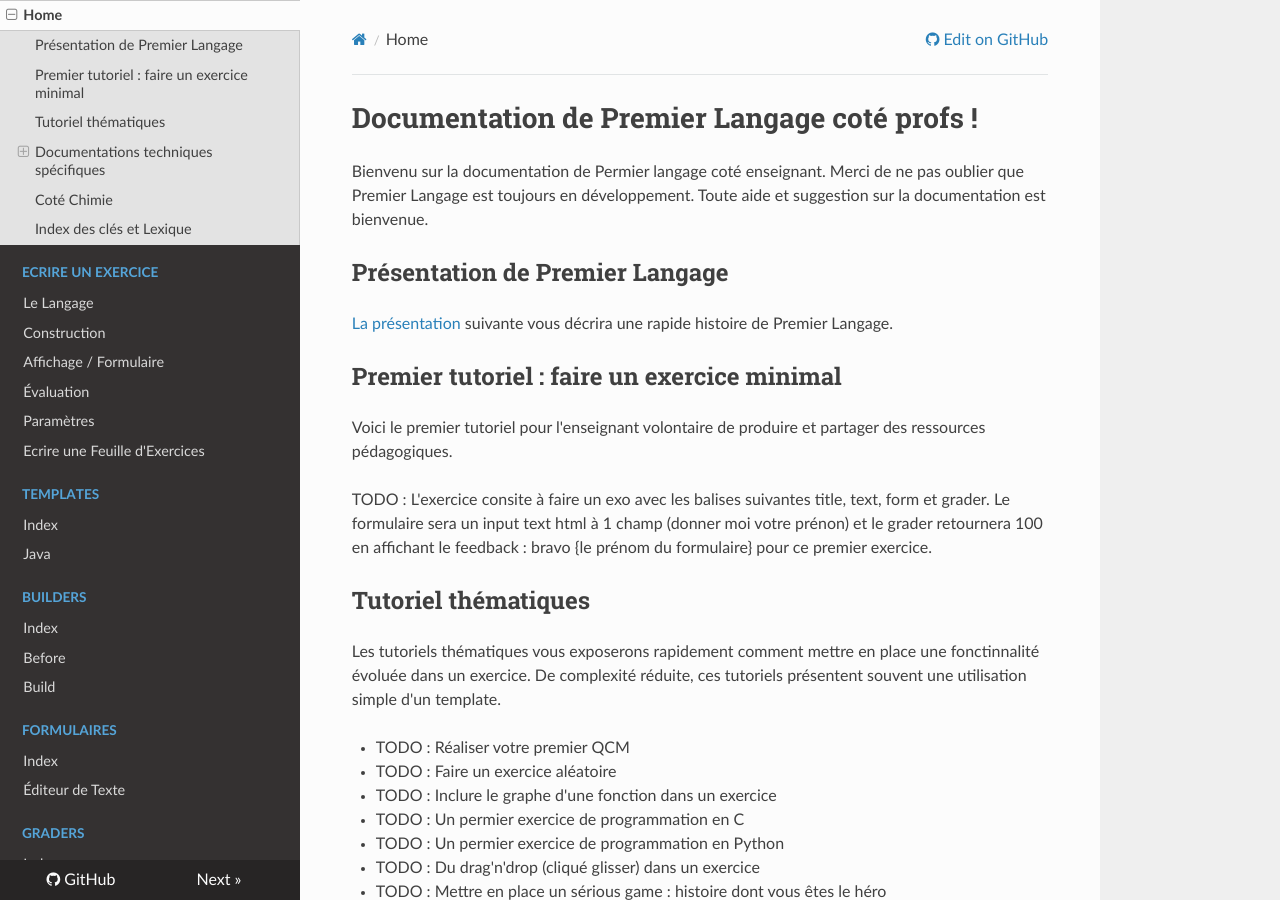
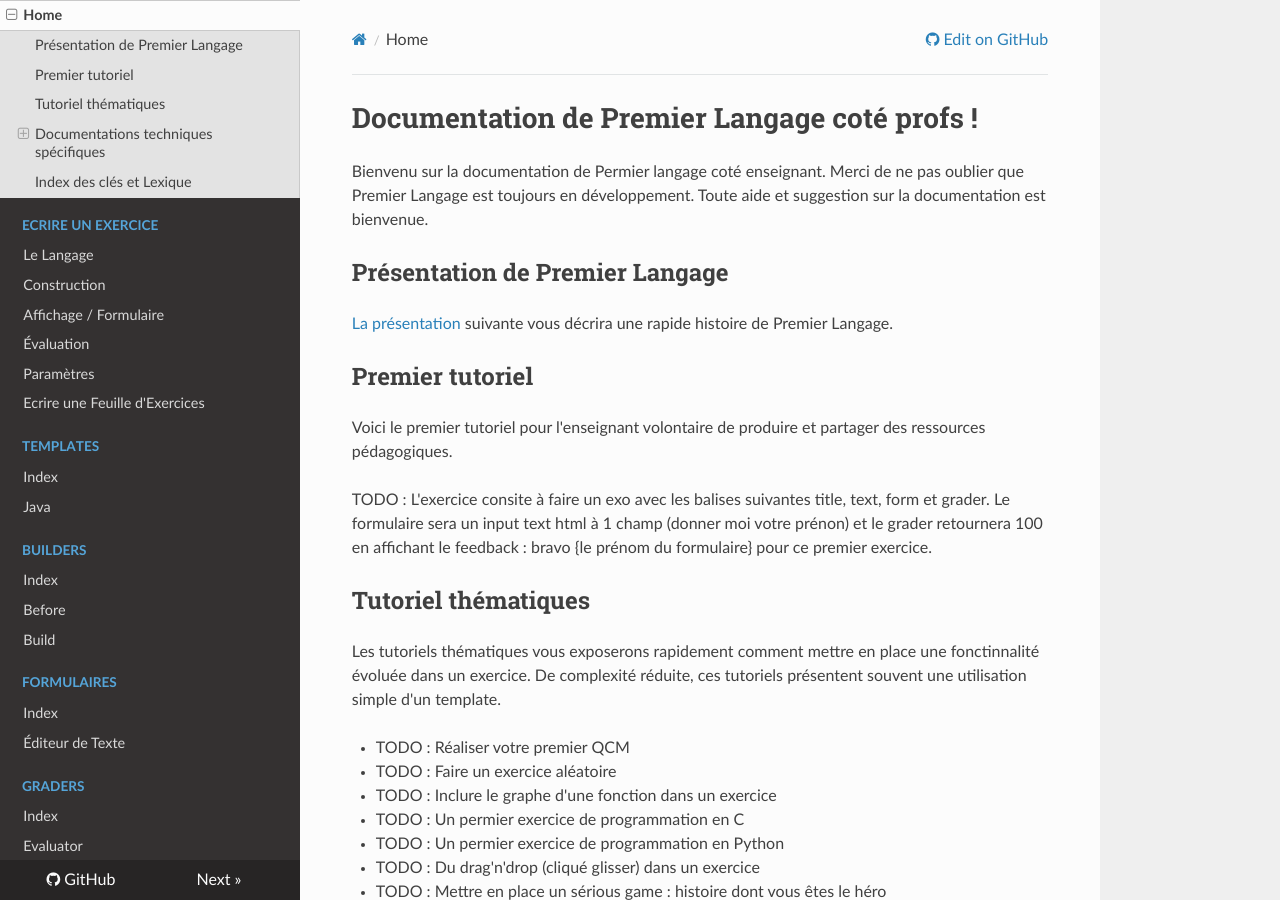
Before and after one commit to ddoyen/premierlangage-doc, an MkDocs documentation site: the page built from docs/index.md, in a window 1280 px wide and 900 px high. Built offline with MkDocs 1.6.1, drawn with Linux system fonts in a browser that asks for light colours; nearby versions of some CDN libraries.

Commit message:
Petites typos

```diff
--- a/docs/index.md
+++ b/docs/index.md
@@ -9,7 +9,7 @@ est bienvenue.
 [La présentation](presentation.md) suivante vous décrira une rapide histoire de Premier Langage.
 
 
-## Premier tutoriel : faire un exercice minimal
+## Premier tutoriel
 
 Voici le premier tutoriel pour l'enseignant volontaire de produire et partager des ressources pédagogiques.
 
@@ -60,7 +60,7 @@ le niveau de documentation attendu au développeur de template.
 * TODO : Utitiser l'applet javascript JSXGraph dans vos exercices
 * ...
 
-## Coté Chimie
+### Coté Chimie
 
 * TODO : ...
 
```
